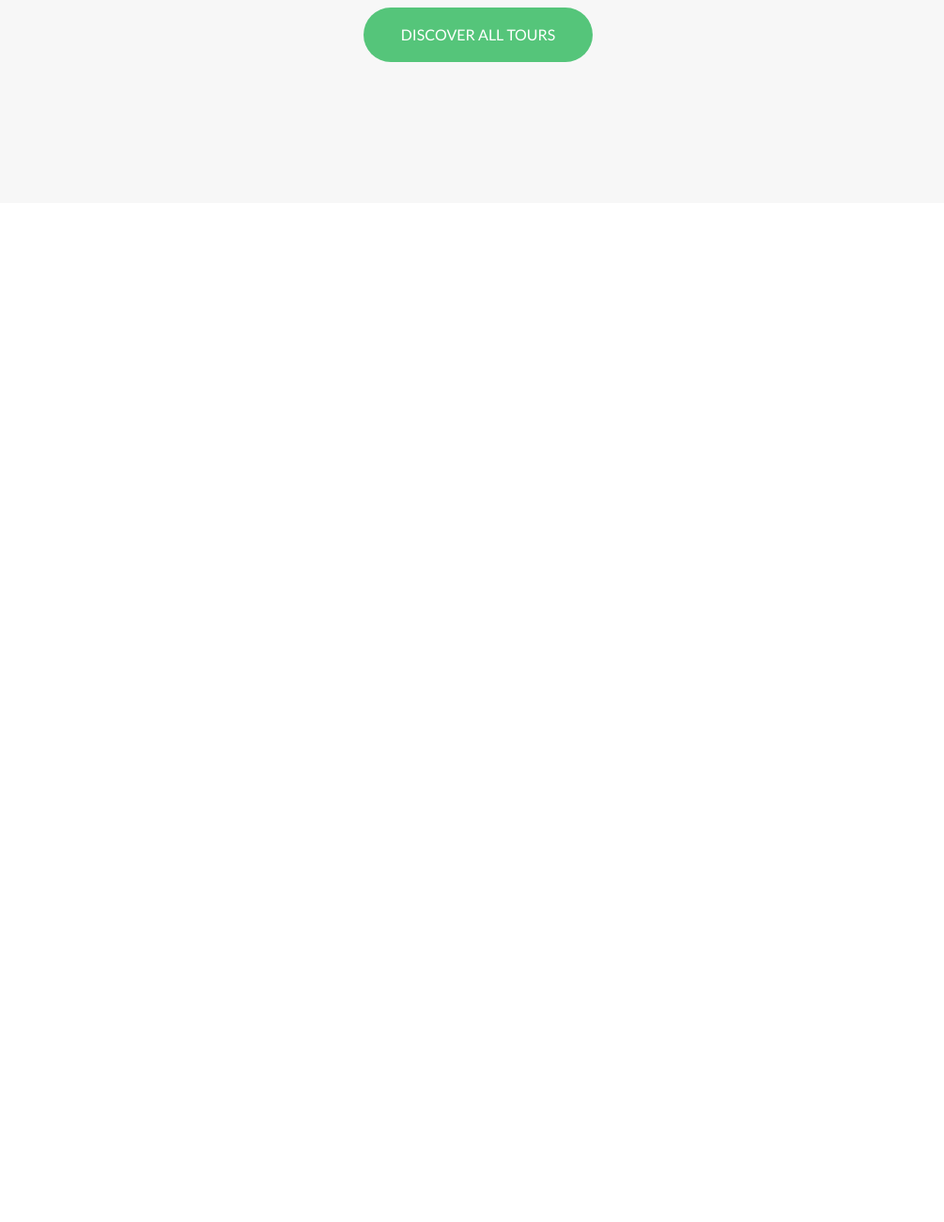
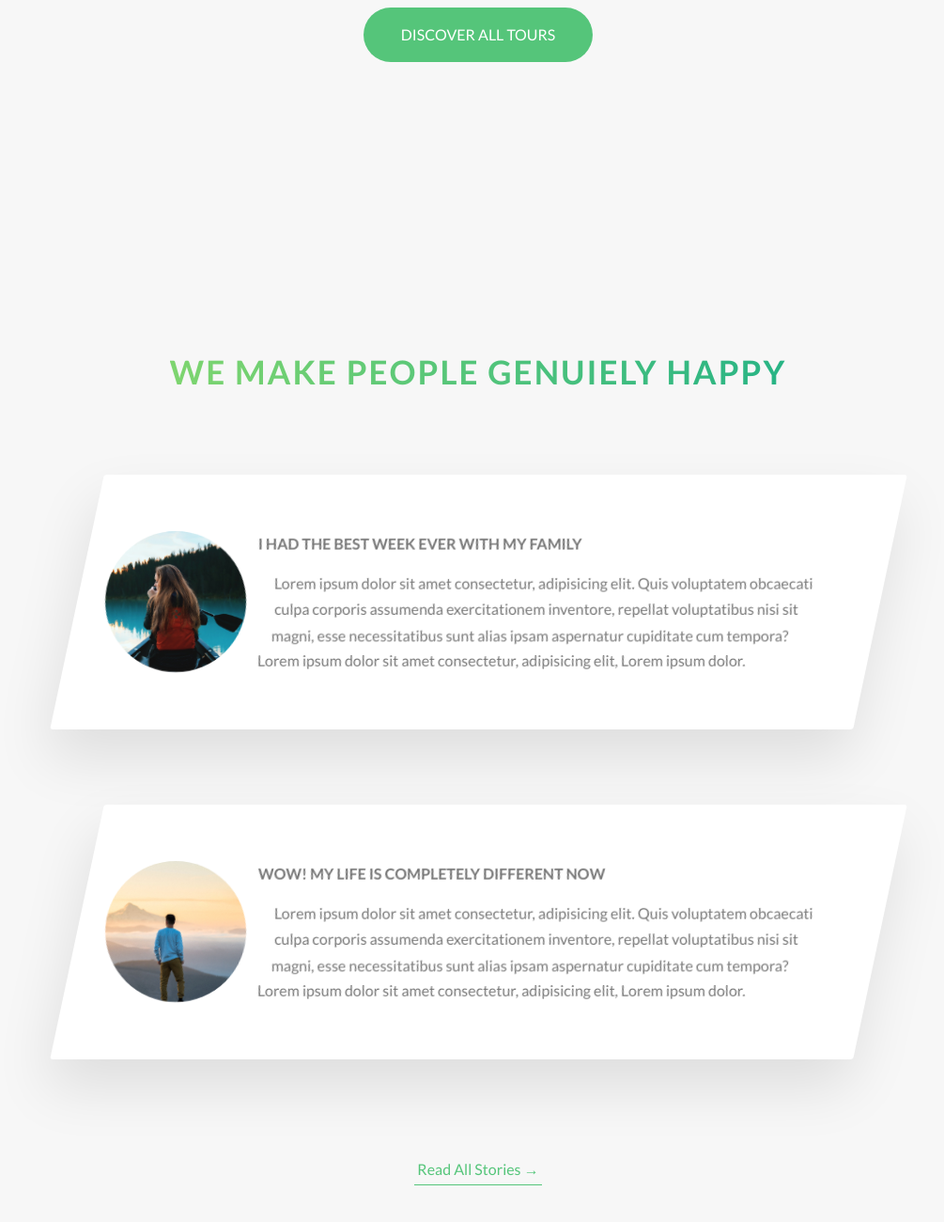
Before and after one commit to costamatthew/natours-project, a website: page index.html in a window 1280 px wide. Shown: the part 3119-4419 px from the top of the page at 94% size, without its empty margins (131-1136 px from the left). Before the commit the page ends 3365 px from the top, so only its background shows below. Drawn offline with Linux system fonts and the light colour scheme; files whose address does not match are found by name.

Commit message:
feat: stories without video

```diff
--- a/index.html
+++ b/index.html
@@ -247,6 +247,70 @@
           <a href="#" class="btn btn--green"> Discover all tours </a>
         </div>
       </section>
+
+      <section class="section-stories">
+        <div class="u-center-text u-margin-bottom-big">
+          <h2 class="heading-secondary">We make people genuiely happy</h2>
+        </div>
+
+        <div class="row">
+          <div class="story">
+            <figure class="story__shape">
+              <img
+                src="img/nat-8.jpg"
+                alt="Person on a tour"
+                class="story__image"
+              />
+              <figcaption class="story__caption">Mary Smith</figcaption>
+            </figure>
+
+            <div class="story__text">
+              <h3 class="heading-tertiary u-margin-bottom-small">
+                I had the best week ever with my family
+              </h3>
+              <p>
+                Lorem ipsum dolor sit amet consectetur, adipisicing elit. Quis
+                voluptatem obcaecati culpa corporis assumenda exercitationem
+                inventore, repellat voluptatibus nisi sit magni, esse
+                necessitatibus sunt alias ipsam aspernatur cupiditate cum
+                tempora? Lorem ipsum dolor sit amet consectetur, adipisicing
+                elit, Lorem ipsum dolor.
+              </p>
+            </div>
+          </div>
+        </div>
+
+        <div class="row">
+          <div class="story">
+            <figure class="story__shape">
+              <img
+                src="img/nat-9.jpg"
+                alt="Person on a tour"
+                class="story__image"
+              />
+              <figcaption class="story__caption">Jack Wilson</figcaption>
+            </figure>
+
+            <div class="story__text">
+              <h3 class="heading-tertiary u-margin-bottom-small">
+                WOW! my life is completely different now
+              </h3>
+              <p>
+                Lorem ipsum dolor sit amet consectetur, adipisicing elit. Quis
+                voluptatem obcaecati culpa corporis assumenda exercitationem
+                inventore, repellat voluptatibus nisi sit magni, esse
+                necessitatibus sunt alias ipsam aspernatur cupiditate cum
+                tempora? Lorem ipsum dolor sit amet consectetur, adipisicing
+                elit, Lorem ipsum dolor.
+              </p>
+            </div>
+          </div>
+        </div>
+
+        <div class="u-center-text u-margin-top-huge">
+          <a href="#" class="btn-text"> Read All Stories &rarr;</a>
+        </div>
+      </section>
     </main>
     <!--
     <section class="grid-test">
--- /dev/null
+++ b/sass/components/_story.scss
@@ -0,0 +1,59 @@
+.story {
+  width: 75%;
+  margin: 0 auto;
+  box-shadow: 0 3rem 6rem 0 rgba($color-black, 0.1);
+  background-color: $color-white;
+  border-radius: 0.3rem;
+  padding: 6rem;
+  font-size: $default-font-size;
+  transform: skewX(-12deg);
+
+  &__shape {
+    width: 15rem;
+    height: 15rem;
+
+    float: left;
+
+    -webkit-shape-outside: circle(50% at 50% 50%);
+    shape-outside: circle(50% at 50% 50%);
+    -webkit-clip-path: circle(50% at 50% 50%);
+    clip-path: circle(50% at 50% 50%);
+
+    transform: translateX(-3rem) skewX(12deg);
+  }
+
+  &__image {
+    height: 100%;
+    transition: all 0.5s;
+    transform: translateX(-4rem) scale(1.4);
+    backface-visibility: hidden;
+  }
+
+  &__text {
+    transform: skewX(12deg);
+  }
+
+  &__caption {
+    position: absolute;
+    top: 50%;
+    left: 50%;
+    transform: translate(-50%, 20%);
+    color: $color-white;
+    text-transform: uppercase;
+    font-size: 1.7rem;
+    text-align: center;
+    opacity: 0;
+    transition: all 0.5s;
+    backface-visibility: hidden;
+  }
+
+  &:hover &__caption {
+    opacity: 1;
+    transform: translate(-50%, -50%);
+  }
+
+  &:hover &__image {
+    transform: translateX(-4rem) scale(1);
+    filter: blur(0.3rem) brightness(80%);
+  }
+}
--- a/sass/main.scss
+++ b/sass/main.scss
@@ -11,6 +11,7 @@
 @import "components/card";
 @import "components/composition";
 @import "components/feature-box";
+@import "components/story";
 
 @import "layout/grid";
 @import "layout/header";
--- a/sass/pages/_home.scss
+++ b/sass/pages/_home.scss
@@ -26,3 +26,8 @@
   padding: 25rem 0 15rem 0;
   margin-top: -12rem;
 }
+
+.section-stories {
+  padding: 15rem 0;
+  background-color: $color-grey-light-1;
+}
```
Also changed, not shown: css/style.css.
